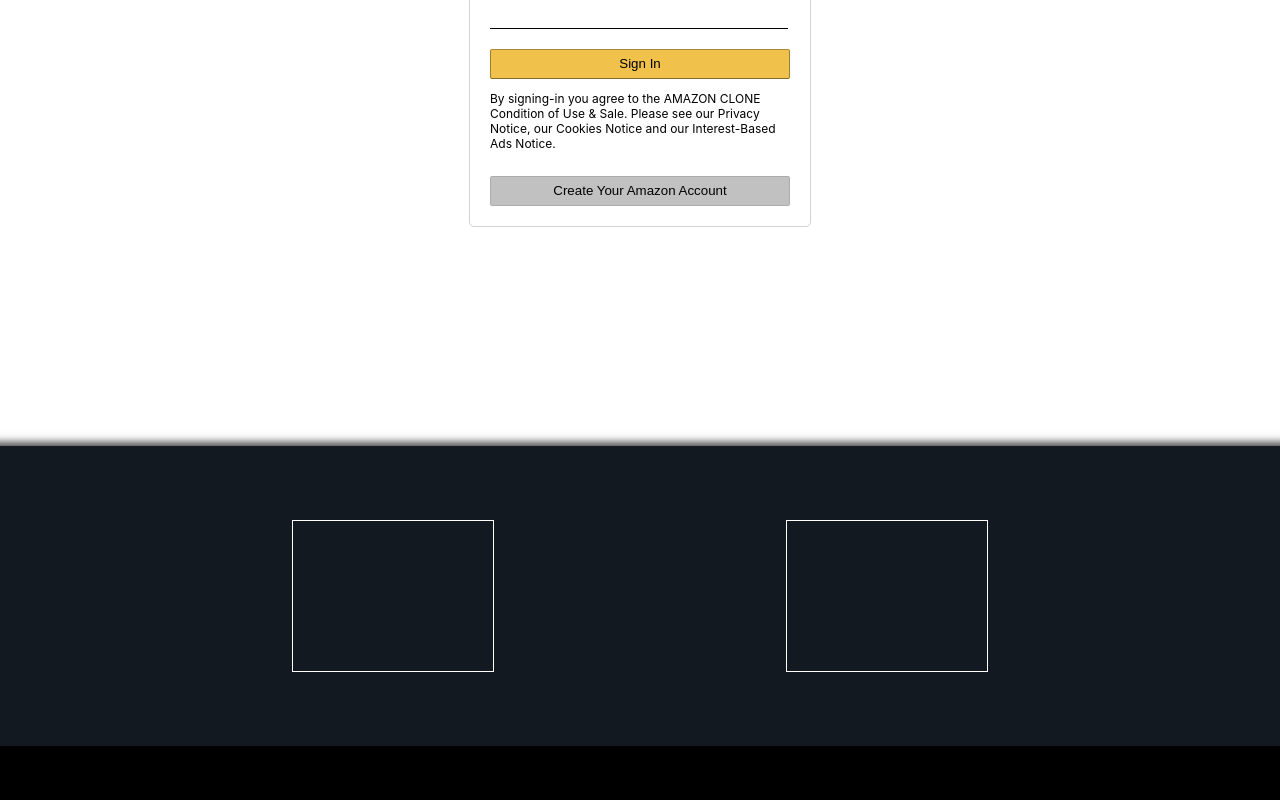
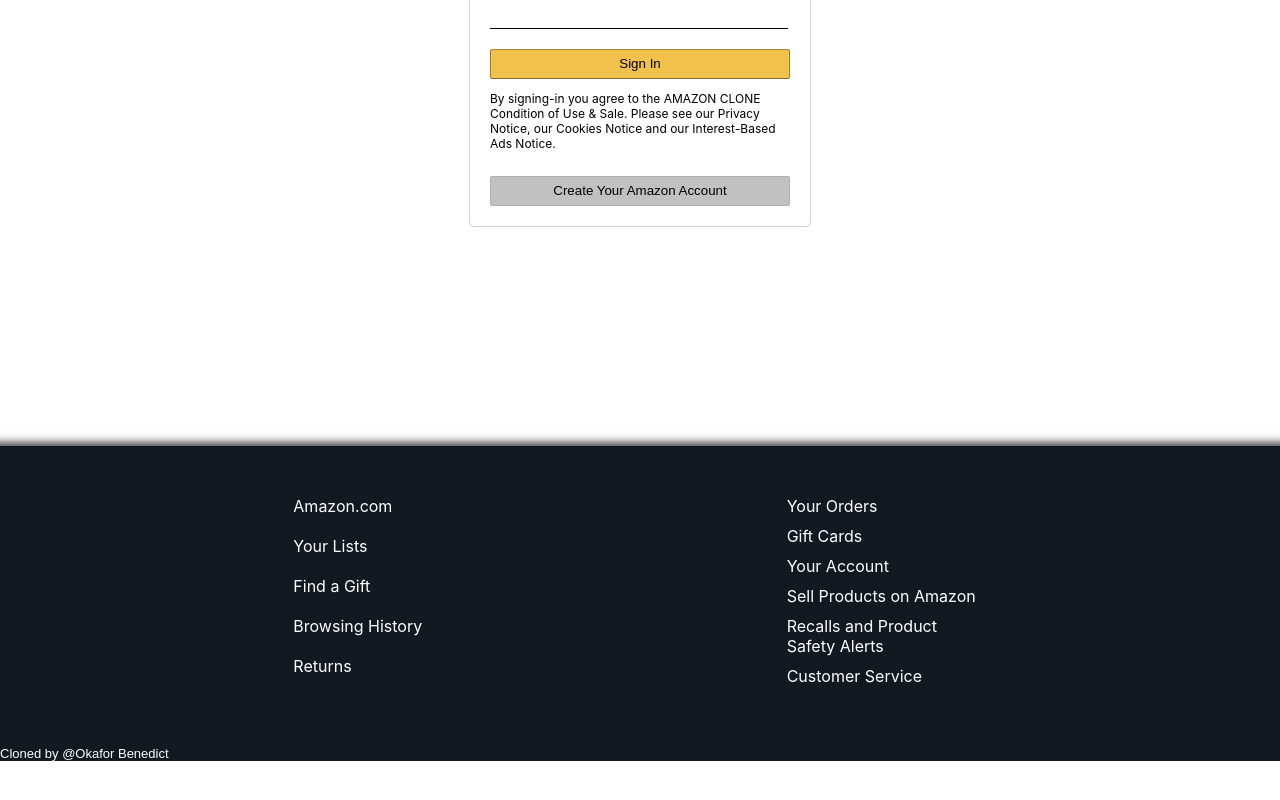
Before and after one commit to Chideraben/amazon-clone-eCommence, a React (Create React App) app: page / in a window 1280 px wide. Shown: the part 454-1254 px from the top of the page. After the commit the page ends 1215 px from the top, so only its background shows below. Built offline with nearby package versions, Linux system fonts and the light colour scheme; no server answers.

Commit message:
first commit

```diff
--- a/src/Last.css
+++ b/src/Last.css
@@ -10,12 +10,24 @@
 
 }
 .details{
-    border: 1px solid white;
     width: 200px;
-    height: 150px;
+    height: 200px;
+    flex-wrap: wrap;
+    display: grid;
+
 }
 .second_container{
     background-color: black;
     width: 100%;
-    height: 100px;
 }
+a{
+    color: white;
+}
+.writter{
+    background-color: #131921;
+    color: white;
+    font-size: 13px;
+    font-weight: 100;
+    font-family: sans-serif;
+    width: 100%;
+}
--- a/src/Last.js
+++ b/src/Last.js
@@ -6,16 +6,23 @@
         <div className="main_container">
             <div className="ist_container">
                 <section className='details'>
-                    <Link to=""></Link>
+                    <Link to="/errorpage">Amazon.com</Link>
+                    <Link to="/errorpage">Your Lists</Link>
+                    <Link to="/errorpage">Find a Gift</Link>
+                    <Link to="/errorpage">Browsing History</Link>
+                    <Link to="/errorpage">Returns</Link>
                 </section>
                 <section className='details'>
-
+                <Link to="/errorpage">Your Orders</Link>
+                <Link to="/errorpage">Gift Cards</Link>
+                <Link to="/errorpage">Your Account</Link>
+                <Link to="/errorpage">Sell Products on Amazon</Link>
+                <Link to="/errorpage">Recalls and Product Safety Alerts</Link>
+                <Link to="/errorpage">Customer Service</Link>
                 </section>
             </div>
 
-            <div className='second_container'>
-
-            </div>
+           <div className='writter'>Cloned by @Okafor Benedict </div>
         </div>
     )
 }
```
